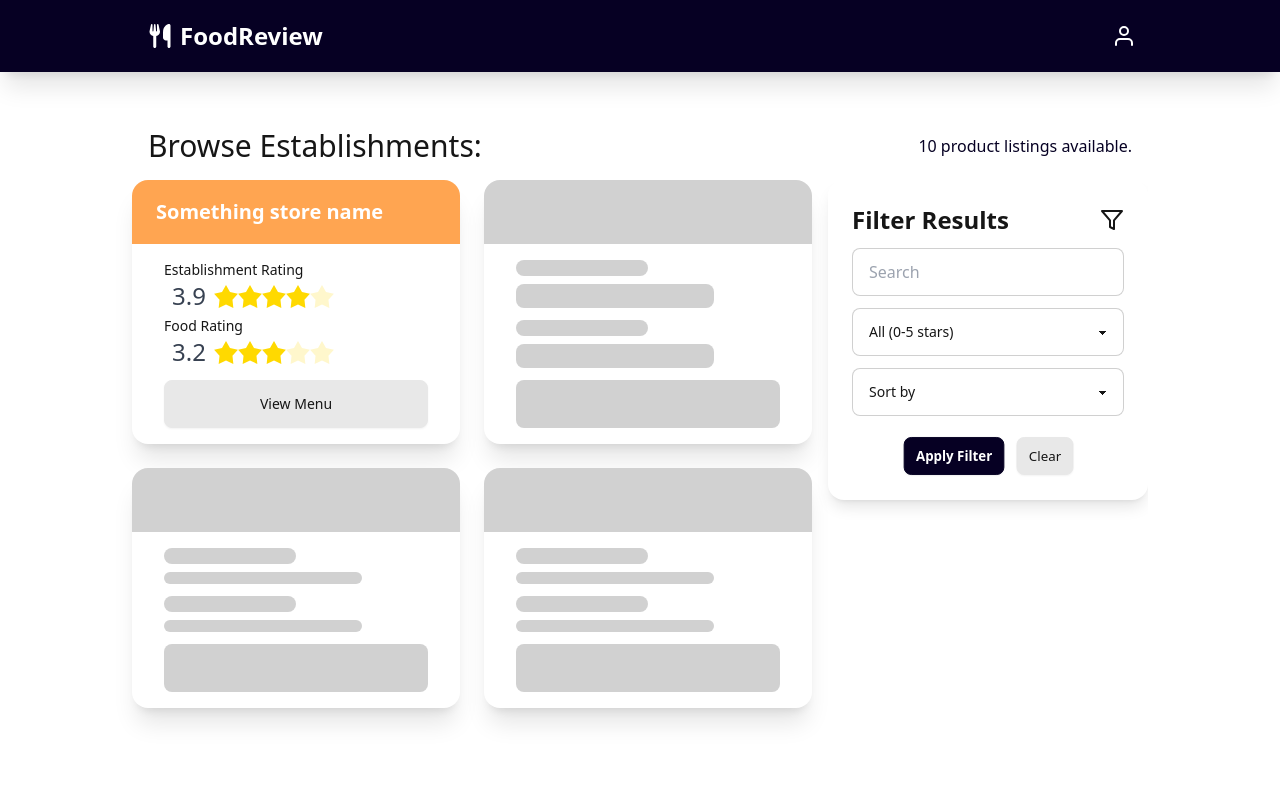
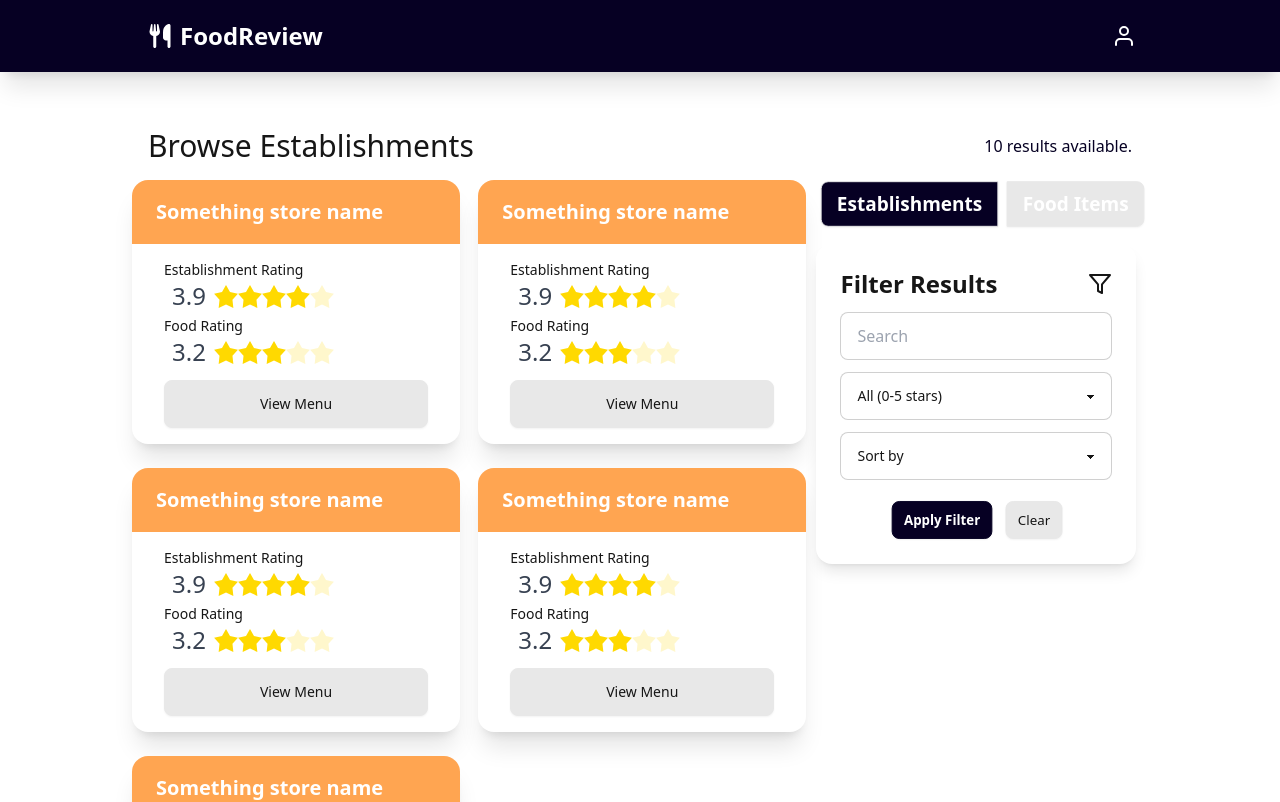
Before and after one commit to fofajardo/cmsc127-food-review, a React (Vite) app: page /feed in a window 1280 px wide. Shown: the top 802 px of the page. Built offline with nearby package versions, Linux system fonts and the light colour scheme.

Commit message:
chore: createed toggle between food items and establishment for listings.

```diff
--- a/src/pages/EstablishmentFeedPage.tsx
+++ b/src/pages/EstablishmentFeedPage.tsx
@@ -6,113 +6,76 @@ import { EstablishmentFeedFilterCard } from "../components/estab_feed/EFFilterCa
 import { EFEstablishmentCard } from "../components/estab_feed/EFEstablishmentCard.tsx";
 
 export function EstablishmentFeedPage() {
-  // PAGINATION LOGIC
-  // original array of products
-  const [originalProducts, setOriginalProducts] = useState([]);
-  // active array of products (filtered)
-  const [activeProducts, setActiveProducts] = useState(originalProducts);
-  // max page number
-  const [maxPage, setMaxPage] = useState(
-    Math.ceil(originalProducts.length / 10)
-  );
-  // this stores the currently displayed products array
-  const [currentPageProducts, setCurrentPageProducts] = useState(
-    originalProducts.slice(0, 10)
-  );
-  // this stores the current page number
-  const [page, setPage] = useState(1);
-  // given a page number, return the products to be displayed
-  const handleChangePage = (newPage: number) => {
-    if (newPage > 0 && newPage <= maxPage) {
-      setPage(newPage);
-      const productsPerPage = 10;
-      const start = (newPage - 1) * productsPerPage;
-      const end = start + productsPerPage;
-      setCurrentPageProducts(activeProducts.slice(start, end));
-      // scroll to the top of the page
-      window.scrollTo({ top: 0, behavior: "smooth" });
-    }
-  };
-
   // @ TODO: implement filter logic
   const applyFilter = () => {};
+
+  // toggle for showing establishment (false) or food items (true)
+  const [toggle, setToggle] = useState(false);
+
   return (
     <div className="flex flex-col items-center">
       <NavigationBar />
       {/* MAIN CONTAINER*/}
       <div className="flex min-h-[86vh] w-full max-w-[1080px] flex-1 flex-col items-stretch p-8">
         <div className="flex flex-row flex-wrap items-center justify-between px-4 pt-6 text-left text-3xl font-medium ">
-          <div className="line-clamp-1 h-min w-max">Browse Establishments:</div>
+          <div className="line-clamp-1 h-min w-max flex flex-row items-center">
+            <span className="mr-3">
+              Browse {toggle ? " Food Items" : "Establishments"}
+            </span>
+          </div>
           <div className="line-clamp-1 w-max text-base font-normal text-neutral">
             {/* @TODO: make this conditional */}
-            {10 ? 10 + " product listings available." : "Fetching products..."}
+            {10 ? 10 + " results available." : "Fetching results..."}
           </div>
         </div>
         <div className="flex h-max flex-row">
-          {/* Main section containing cards of previewed products */}
+          {/* Main section containing cards of previewed establishments */}
           <main className="flex min-h-[100vh] max-w-[1080px] flex-[2] basis-[2fr] flex-col items-stretch bg-base-100 p-4 px-0 lg:basis-[3fr]">
             <div className="grid grid-cols-1 gap-6 lg:grid-cols-2 ">
-              {originalProducts.length ? (
-                currentPageProducts.map((product) => {
-                  return (
-                    // <FeedProductCard
-                    //   key={product._id}
-                    //   product={product}
-                    //   productCart={productCart}
-                    //   setProductCart={setProductCart}
-                    //   openExpandedProductModal={openExpandedProductModal}
-                    //   setUserChangedProductCart={setUserChangedProductCart}
-                    // />
-                    <EFMockCard />
-                  );
-                })
+              {/* @TODO: change this to a mapping function of fetched establishments */}
+              {true ? (
+                <>
+                  <EFEstablishmentCard />
+                  <EFEstablishmentCard />
+                  <EFEstablishmentCard />
+                  <EFEstablishmentCard />
+                  <EFEstablishmentCard />
+                </>
               ) : (
                 // display mock cards to signify loading
                 <>
-                  <EFEstablishmentCard />
+                  <EFMockCard />
                   <EFMockCard />
                   <EFMockCard />
                   <EFMockCard />
                 </>
               )}
             </div>
-            {/* Pagination buttons section */}
-            <div className="pb-2 pt-8">
-              <div className={"join " + (maxPage <= 1 ? "hidden" : "")}>
+          </main>
+          {/* (this section is hidden when screen is narrow (mobile)) */}
+          <aside className=" sticky top-[5.5rem] hidden h-max max-h-[90vh] flex-col self-start overflow-y-scroll rounded-xl pb-10 sm:flex">
+            <div className="card ml-4 mt-4">
+              <div className="join">
                 <button
                   className={
-                    "btn join-item " + (page > 1 ? "" : "btn-disabled")
+                    "join-item btn text-white text-xl " +
+                    (!toggle ? "bg-neutral hover:bg-neutral" : "")
                   }
-                  onClick={() => {
-                    handleChangePage(page - 1);
-                  }}
+                  onClick={() => setToggle(false)}
                 >
-                  «
+                  Establishments
                 </button>
-                <div
-                  className="btn join-item"
-                  onClick={() => {
-                    handleChangePage(page);
-                  }}
-                  about="Go to top"
-                >
-                  Page {page} of {maxPage}
-                </div>
                 <button
                   className={
-                    "btn join-item " + (page === maxPage ? "btn-disabled" : "")
+                    "join-item btn text-white text-xl " +
+                    (toggle ? "bg-neutral hover:bg-neutral" : "")
                   }
-                  onClick={() => {
-                    handleChangePage(page + 1);
-                  }}
+                  onClick={() => setToggle(true)}
                 >
-                  »
+                  Food Items
                 </button>
               </div>
             </div>
-          </main>
-          {/* (this section is hidden when screen is narrow (mobile)) */}
-          <aside className=" sticky top-[5.5rem] hidden h-max max-h-[90vh] flex-col self-start overflow-y-scroll rounded-xl pb-10 sm:flex">
             {/* Filter card */}
             <EstablishmentFeedFilterCard applyFilter={applyFilter} />
           </aside>
```
